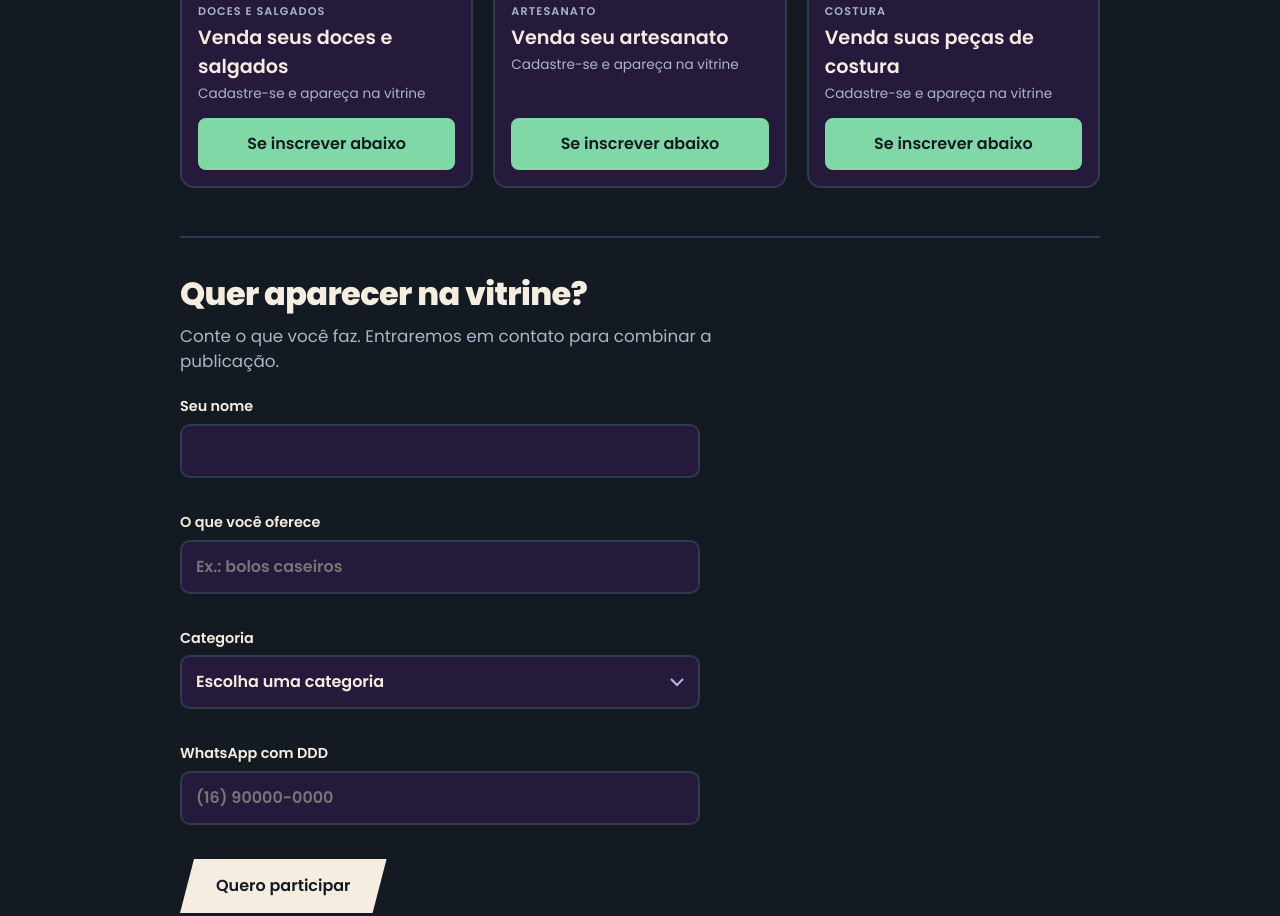
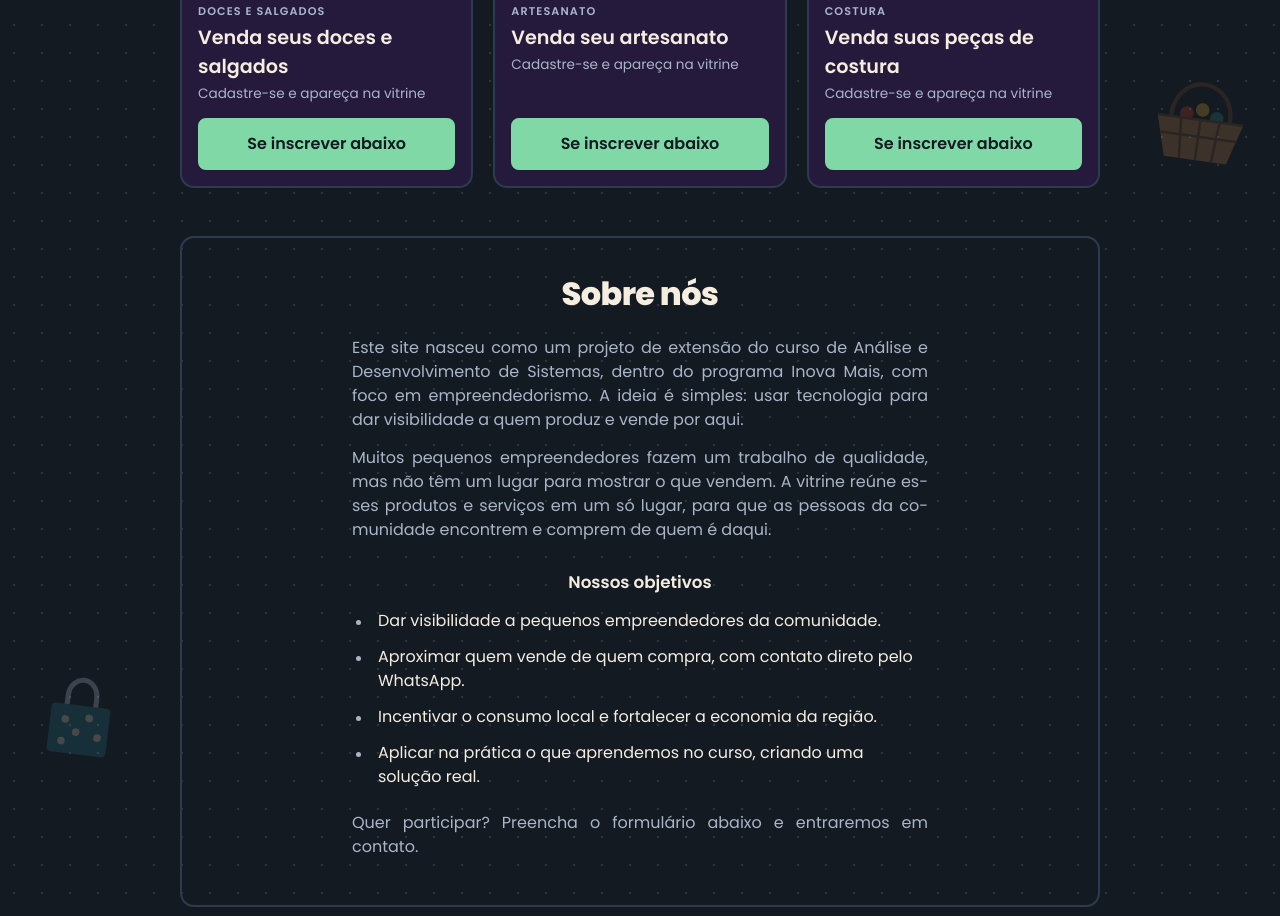
Before and after one commit to victoria1106/atividade-de-extensao-II, a plain HTML site: page index.html in a window 1280 px wide. Shown: the part 633-1549 px from the top of the page. Drawn offline with Linux system fonts and the light colour scheme.

Commit message:
Add files via upload

```diff
--- a/index.html
+++ b/index.html
@@ -11,6 +11,26 @@
 <link rel="stylesheet" href="style.css">
 </head>
 <body>
+
+  <svg width="0" height="0" style="position:absolute" aria-hidden="true" focusable="false">
+  <symbol id="d-bolo" viewBox="0 0 130 100">
+    <ellipse cx="65" cy="88" rx="62" ry="8" fill="#fbe9d0"/><rect x="26" y="52" width="78" height="36" rx="4" fill="#8a4b2e"/><rect x="26" y="42" width="78" height="12" rx="3" fill="#fbe9d0"/><rect x="33" y="30" width="64" height="14" rx="4" fill="#cf3f24"/><circle cx="65" cy="25" r="7" fill="#cf3f24"/><path d="M65 18c1-8 5-10 8-12" stroke="#4a7a3a" stroke-width="2.5" fill="none" stroke-linecap="round"/>
+  </symbol>
+  <symbol id="d-cesta" viewBox="0 0 130 100">
+    <path d="M30 44c0-30 22-40 35-40s35 10 35 40" stroke="#7a4a22" stroke-width="5" fill="none" stroke-linecap="round"/><circle cx="48" cy="40" r="8" fill="#d6401f"/><circle cx="66" cy="34" r="8" fill="#f1b72b"/><circle cx="84" cy="42" r="8" fill="#2a8f86"/><path d="M14 46h102l-14 48H28z" fill="#c8884a"/><path d="M14 46h102M20 66h90M65 46v48M42 46l4 48M88 46l-4 48" stroke="#7a4a22" stroke-width="3" fill="none"/>
+  </symbol>
+  <symbol id="d-bolsa" viewBox="0 0 130 100">
+    <path d="M48 38V26c0-14 10-20 17-20s17 6 17 20v12" stroke="#c8d4e6" stroke-width="6" fill="none" stroke-linecap="round"/><rect x="30" y="36" width="70" height="58" rx="5" fill="#1f7b88"/><g fill="#fbe9d0"><circle cx="48" cy="54" r="4.5"/><circle cx="76" cy="50" r="4.5"/><circle cx="62" cy="68" r="4.5"/><circle cx="88" cy="72" r="4.5"/><circle cx="46" cy="80" r="4.5"/></g>
+  </symbol>
+</svg>
+
+<div class="deco" aria-hidden="true">
+  <svg class="d d1" viewBox="0 0 130 100"><use href="#d-bolo"/></svg>
+  <svg class="d d2" viewBox="0 0 130 100"><use href="#d-cesta"/></svg>
+  <svg class="d d3" viewBox="0 0 130 100"><use href="#d-bolsa"/></svg>
+  <svg class="d d4" viewBox="0 0 130 100"><use href="#d-bolo"/></svg>
+</div>
+
 <div class="wrap">
   <header class="hero">
     <p class="tag">Vizinho Empreendedor</p>
@@ -27,6 +47,22 @@
     <p class="count" id="count" aria-live="polite"></p>
     <ul class="grid" id="grid"></ul>
     <div class="empty" id="empty" hidden></div>
+
+    <section class="about" aria-labelledby="aboutTitle">
+  <h2 id="aboutTitle">Sobre nós</h2>
+  <p>Este site nasceu como um projeto de extensão do curso de Análise e Desenvolvimento de Sistemas, dentro do programa Inova Mais, com foco em empreendedorismo. A ideia é simples: usar tecnologia para dar visibilidade a quem produz e vende por aqui.</p>
+  <p>Muitos pequenos empreendedores fazem um trabalho de qualidade, mas não têm um lugar para mostrar o que vendem. A vitrine reúne esses produtos e serviços em um só lugar, para que as pessoas da comunidade encontrem e comprem de quem é daqui.</p>
+
+  <h3>Nossos objetivos</h3>
+  <ul class="goals">
+    <li>Dar visibilidade a pequenos empreendedores da comunidade.</li>
+    <li>Aproximar quem vende de quem compra, com contato direto pelo WhatsApp.</li>
+    <li>Incentivar o consumo local e fortalecer a economia da região.</li>
+    <li>Aplicar na prática o que aprendemos no curso, criando uma solução real.</li>
+  </ul>
+
+  <p>Quer participar? Preencha o formulário abaixo e entraremos em contato.</p>
+</section>
 
     <section class="join" aria-labelledby="joinTitle">
       <h2 id="joinTitle">Quer aparecer na vitrine?</h2>
--- a/style.css
+++ b/style.css
@@ -108,3 +108,53 @@ form select{
   .sticky-cta{display:block;position:fixed;left:16px;right:16px;bottom:calc(12px + env(safe-area-inset-bottom,0px));z-index:5;padding:14px;text-align:center;font-weight:600;color:var(--bg);background:var(--coral);border-radius:12px;text-decoration:none;box-shadow:0 6px 20px rgba(0,0,0,.4)}
   .sticky-cta.off{display:none}
 }
+
+.about{
+  margin:48px 0 0;
+  padding:32px 24px;
+  text-align:center;
+  background:var(--card);
+  border:2px solid var(--line);
+  border-radius:14px;
+}
+.about{
+  margin:48px 0 0;
+  padding:32px 28px;
+  background:transparent;
+  border:2px solid var(--line);
+  border-radius:14px;
+}
+.about h2{margin:0 0 18px;text-align:center;font-size:clamp(1.5rem,5vw,2rem);font-weight:800;letter-spacing:-.02em}
+.about p{max-width:36em;margin:0 auto 14px;color:var(--muted);text-align:justify;hyphens:auto;-webkit-hyphens:auto}
+.about h3{margin:28px 0 14px;text-align:center;font-size:1.05rem;font-weight:600}
+.goals{display:grid;gap:12px;max-width:36em;margin:0 auto 22px;padding:0;list-style:none}
+.goals li{position:relative;padding-left:26px;text-align:left}
+.goals li::before{content:"";position:absolute;left:4px;top:.7em;width:5px;height:5px;background:var(--muted);border-radius:50%}
+@media (max-width:480px){.about{padding:24px 18px}}
+
+.join{text-align:center}
+.join .lead{margin-left:auto;margin-right:auto}
+.join form{margin-left:auto;margin-right:auto;text-align:left}
+.join .btn{justify-self:center}
+.join .done{max-width:520px;margin:22px auto 0}
+@media (max-width:480px){.join .btn{justify-self:stretch}}
+
+/* ===== Fundo de pontinhos (PC e celular) ===== */
+body{
+  position:relative;
+  background-color:var(--bg);
+  background-image:radial-gradient(circle,rgba(192,179,218,.16) 1.2px,transparent 1.6px);
+  background-size:28px 28px;
+}
+.wrap{position:relative;z-index:1}
+
+/* ===== Figuras nas laterais (só telas largas) ===== */
+.deco{display:none}
+@media (min-width:1240px){
+  .deco{display:block;position:absolute;inset:0;overflow:hidden;pointer-events:none;z-index:0}
+  .deco .d{position:absolute;width:clamp(110px,calc((100vw - 960px)/2 - 50px),260px);height:auto;opacity:.22}
+  .d1{top:9%;  left:calc((100vw - 960px)/4);  transform:translateX(-50%) rotate(-10deg)}
+  .d2{top:30%; right:calc((100vw - 960px)/4); transform:translateX(50%)  rotate(8deg)}
+  .d3{top:55%; left:calc((100vw - 960px)/4);  transform:translateX(-50%) rotate(7deg)}
+  .d4{top:78%; right:calc((100vw - 960px)/4); transform:translateX(50%)  rotate(-8deg)}
+}
```
